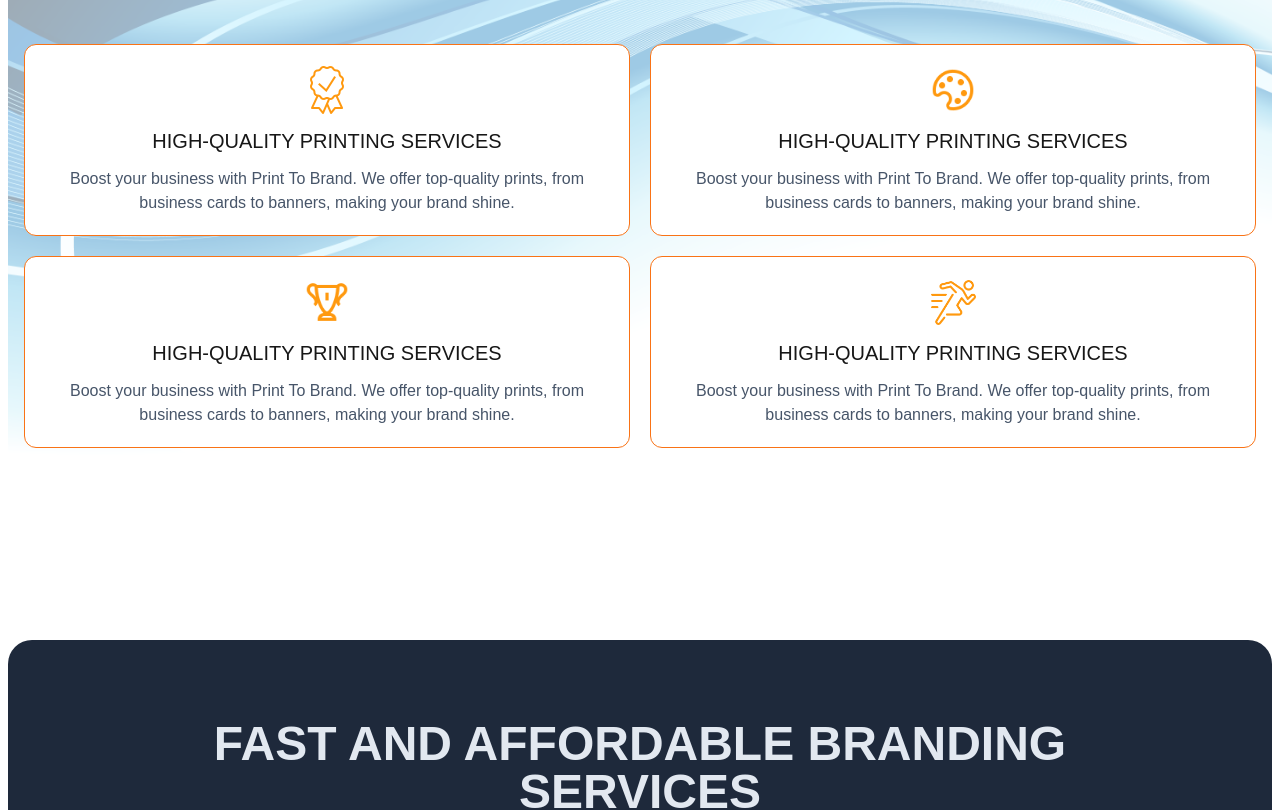
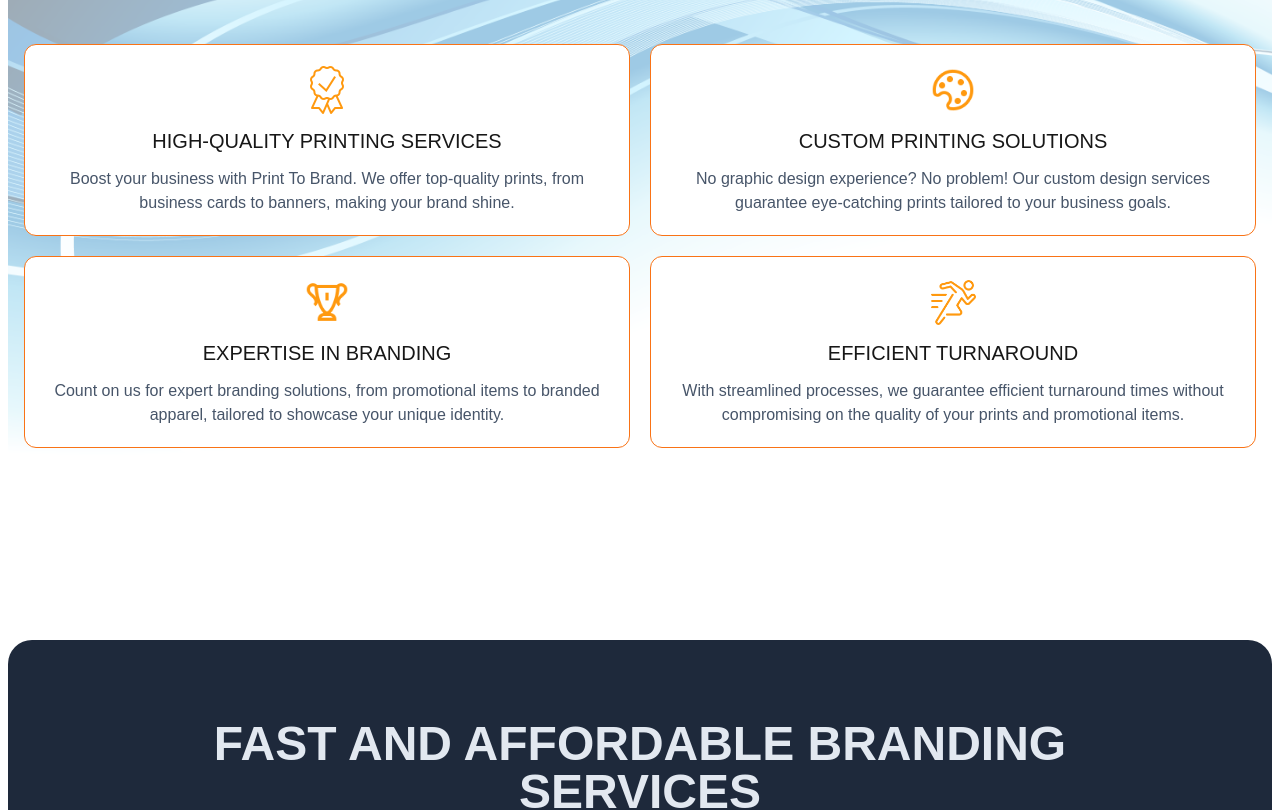
Before and after one commit to coderkwan/big_c, a Next.js app: page / in a window 1280 px wide. Shown: the part 1720-2530 px from the top of the page. Built offline with nearby package versions, Linux system fonts and the light colour scheme.

Commit message:
perfect home

```diff
--- /dev/null
+++ b/app/about/page.tsx
@@ -0,0 +1,7 @@
+export default function Page() {
+    return (
+        <div>
+            <h1>Hello</h1>
+        </div>
+    )
+}
--- /dev/null
+++ b/app/contact/page.tsx
@@ -0,0 +1,7 @@
+export default function Page() {
+    return (
+        <div>
+            <h1>Hello</h1>
+        </div>
+    )
+}
--- a/app/page.tsx
+++ b/app/page.tsx
@@ -47,7 +47,7 @@ export default function Home() {
                 <div className="bg-black/85 flex flex-col md:flex-row px-[2rem] py-[5rem] gap-[4rem justify-between items-center">
                     <div className="flex flex-col md:text-center items-center gap-4 mx-auto max-w-[1000px]">
                         <h1 className="text-3xl md:text-6xl text-white font-bold uppercase">{titles[count]}</h1>
-                        <p className="text-sm md:text-[18px] leading-[25px] text-slate-100">
+                        <p className="text-sm md:text-[18px] leading-[25px] text-slate-300">
                             Big C Printworks specializas in signage printing and fabrication, stockiest
                             of signage material, Work wear, Corporate wear, Security Uniforms,
                             Sublimation, DTF, PPE, Safety wear, 3D cutouts, UV printing, Vinyl Printing
@@ -154,18 +154,18 @@ export default function Home() {
                         </div>
                         <div className="bg-white  border border-orange-500 p-5 rounded-xl flex flex-col  items-center gap-3">
                             <Image src='/custom.png' alt="high quality" width={50} height={50} />
-                            <h3 className="uppercase text-xl">High-Quality Printing Services</h3>
-                            <p className="text-slate-600">Boost your business with Print To Brand. We offer top-quality prints, from business cards to banners, making your brand shine.</p>
+                            <h3 className="uppercase text-xl">Custom Printing Solutions</h3>
+                            <p className="text-slate-600">No graphic design experience? No problem! Our custom design services guarantee eye-catching prints tailored to your business goals.</p>
                         </div>
                         <div className="bg-white  border border-orange-500 p-5 rounded-xl flex flex-col  items-center gap-3">
                             <Image src='/expertise.png' alt="high quality" width={50} height={50} />
-                            <h3 className="uppercase text-xl">High-Quality Printing Services</h3>
-                            <p className="text-slate-600">Boost your business with Print To Brand. We offer top-quality prints, from business cards to banners, making your brand shine.</p>
+                            <h3 className="uppercase text-xl">Expertise in Branding</h3>
+                            <p className="text-slate-600">Count on us for expert branding solutions, from promotional items to branded apparel, tailored to showcase your unique identity.</p>
                         </div>
                         <div className="bg-white border border-orange-500 p-5 rounded-xl flex flex-col  items-center gap-3">
                             <Image src='/speed.png' alt="high quality" width={50} height={50} />
-                            <h3 className="uppercase text-xl">High-Quality Printing Services</h3>
-                            <p className="text-slate-600">Boost your business with Print To Brand. We offer top-quality prints, from business cards to banners, making your brand shine.</p>
+                            <h3 className="uppercase text-xl">Efficient Turnaround</h3>
+                            <p className="text-slate-600">With streamlined processes, we guarantee efficient turnaround times without compromising on the quality of your prints and promotional items.</p>
                         </div>
                     </div>
                 </div>
--- /dev/null
+++ b/app/services/page.tsx
@@ -0,0 +1,7 @@
+export default function Page() {
+    return (
+        <div>
+            <h1>Hello</h1>
+        </div>
+    )
+}
--- a/components/Footer.tsx
+++ b/components/Footer.tsx
@@ -4,16 +4,14 @@ import Image from "next/image"
 export default function Footer() {
     return (
         <div className="bg-orange-500 text-slate-100 py-[4rem] flex flex-col items-center">
-            <div className="mx-auto w-full max-w-[1200px] border-b border-slate-800 pb-[2rem] flex flex-col md:flex-row items-center text-center md:text-left gap-[3rem] justify-between ">
-                <div>
+            <div className="mx-auto w-full max-w-[1400px] border-b border-slate-800 pb-[2rem] flex flex-col md:flex-row items-center text-center md:text-left gap-[3rem] justify-between ">
+                <a href="/">
                     <Image src='/biglogo.png' alt="big c printworks logo" width={200} height={100} />
-                </div>
+                </a>
                 <div className="flex flex-col gap-4">
                     <h3 className="text-lg font-bold">Menu</h3>
-
                     <div className="flex flex-col gap-2">
                         <Link href="services">Services</Link>
-                        <Link href="products">Products</Link>
                         <Link href="about">About Us</Link>
                         <Link href="contact">Contact Us</Link>
                     </div>
--- a/components/Nav.tsx
+++ b/components/Nav.tsx
@@ -5,14 +5,14 @@ export default function Nav() {
     return (
         <div className="text-slate-100 p-3">
             <div className="mx-auto px-2 max-w-[1400px] rounded-xl bg-black flex items-center justify-between gap-4">
-                <div className="p-2">
+                <a href="/" className="p-2">
                     <Image
                         src="/weblogo.png"
                         alt="big c logo"
                         width={120}
                         height={40}
                     />
-                </div>
+                </a>
                 <div className="gap-10 hidden md:flex items-center">
                     <Link href="services">Services</Link>
                     <Link href="about">About Us</Link>
```
